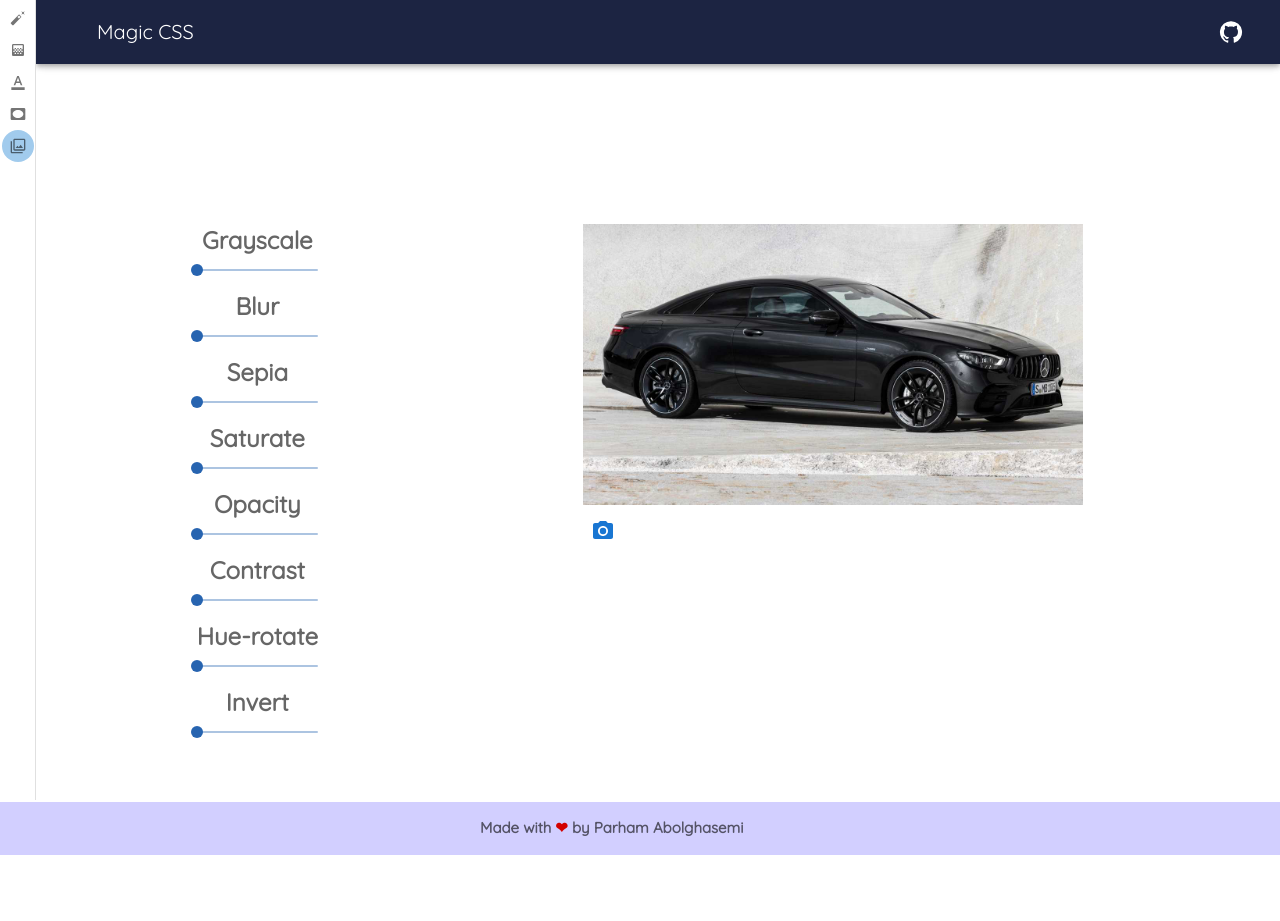
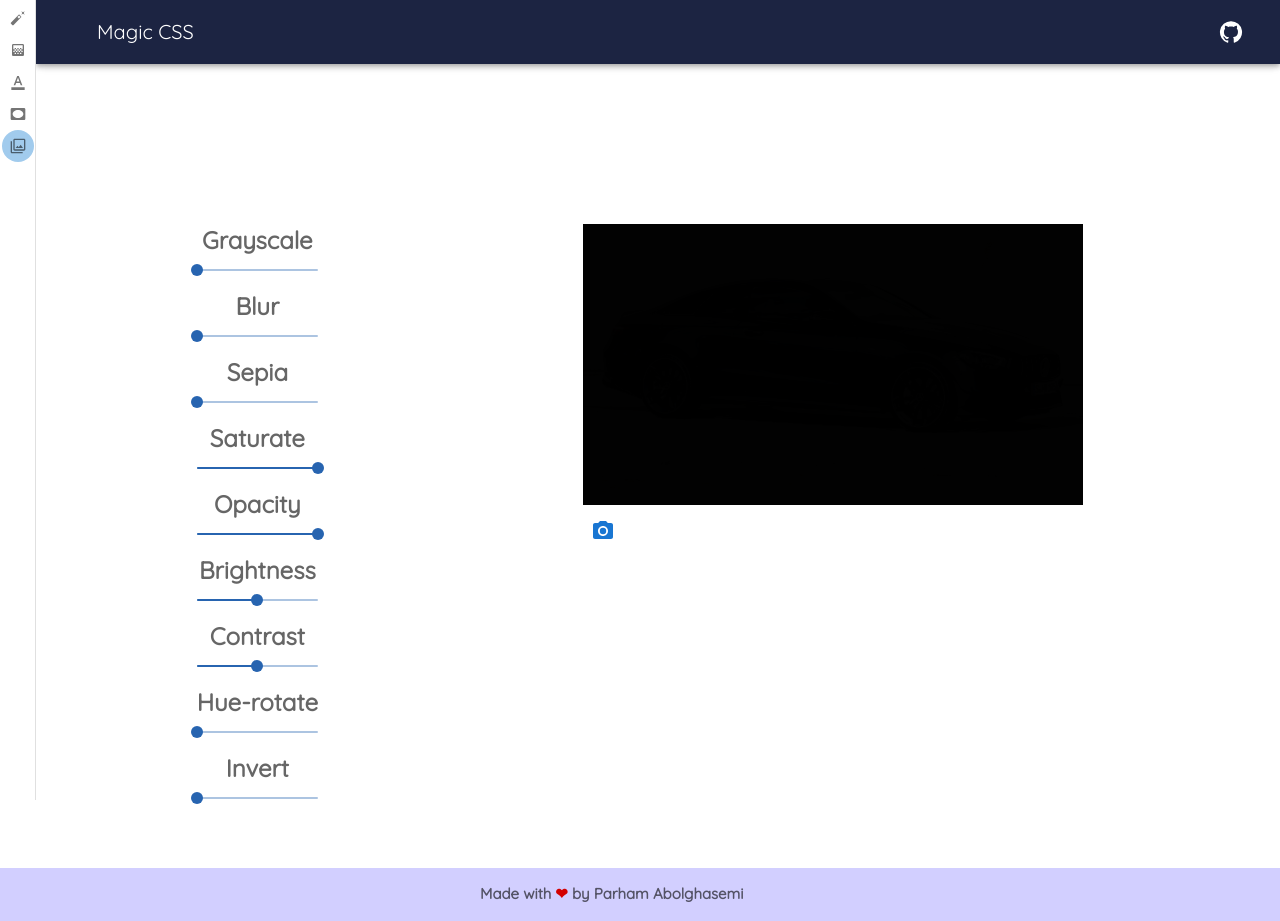
Before and after one commit to parham-ab/React-magic-css, a React (Create React App) app: page /image-filter in a window 1280 px wide. Before the commit the page ends 855 px from the top, so only its background shows below. Built offline with nearby package versions, Linux system fonts and the light colour scheme.

Commit message:
sliders connected

```diff
--- a/src/components/ImageFilter.js
+++ b/src/components/ImageFilter.js
@@ -19,10 +19,10 @@ const ImageFilter = () => {
   const [greyscaleVal, setGreyscaleVal] = useState(0);
   const [blurVal, setBlurVal] = useState(0);
   const [sepiaVal, setSepiaVal] = useState(0);
-  const [saturateVal, setSaturateVal] = useState(0);
-  const [opacityVal, setOpacityVal] = useState(0);
-  const [brightnessVal, setBrightnessVal] = useState(0);
-  const [contrastVal, setContrastVal] = useState(0);
+  const [saturateVal, setSaturateVal] = useState(1);
+  const [opacityVal, setOpacityVal] = useState(1);
+  const [brightnessVal, setBrightnessVal] = useState(100);
+  const [contrastVal, setContrastVal] = useState(100);
   const [hueVal, setHueVal] = useState(0);
   const [invertVal, setInvertVal] = useState(0);
   // dynamic title
@@ -86,7 +86,7 @@ const ImageFilter = () => {
             max={1}
             step={0.1}
             size="small"
-            defaultValue={0}
+            defaultValue={1}
             aria-label="Small"
             valueLabelDisplay="auto"
             sx={{ color: "#2764b0" }}
@@ -102,12 +102,27 @@ const ImageFilter = () => {
             max={1}
             step={0.1}
             size="small"
-            defaultValue={0}
+            defaultValue={1}
             aria-label="Small"
             valueLabelDisplay="auto"
             sx={{ color: "#2764b0" }}
             value={opacityVal}
             onChange={(e) => setOpacityVal(e.target.value)}
+          />
+
+          <Typography variant="h5" color="text.secondary" textAlign="center">
+            Brightness
+          </Typography>
+          <Slider
+            min={0}
+            max={200}
+            size="small"
+            defaultValue={100}
+            aria-label="Small"
+            valueLabelDisplay="auto"
+            sx={{ color: "#2764b0" }}
+            value={brightnessVal}
+            onChange={(e) => setBrightnessVal(e.target.value)}
           />
 
           <Typography variant="h5" color="text.secondary" textAlign="center">
@@ -157,12 +172,13 @@ const ImageFilter = () => {
         </Grid>
         <Grid item mt={20}>
           <Box component="div">
+            {console.log(sepiaVal)}
             <img
               src={car}
               alt="car"
               width="500px"
               style={{
-                filter: `grayscale(${greyscaleVal}%) blur(${blurVal}px)`,
+                filter: `grayscale(${greyscaleVal}%) blur(${blurVal}px) sepia(${sepiaVal}) saturate(${saturateVal}) opacity(${opacityVal}) brightness(${opacityVal}%) contrast(${contrastVal}%) hue-rotate(${hueVal}deg) invert(${invertVal}%)`,
               }}
             />
           </Box>
```
